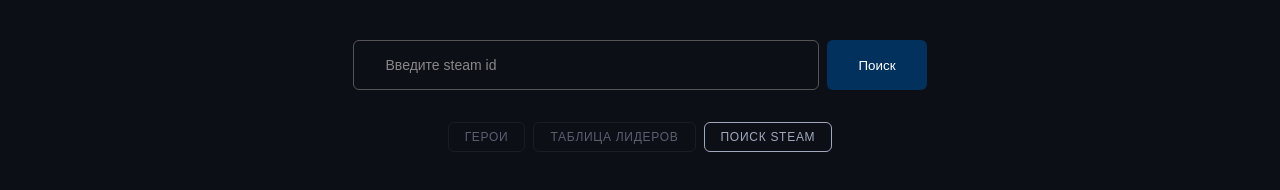
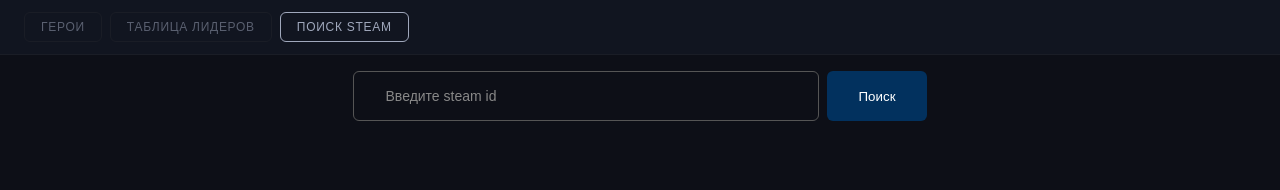
Before and after one commit to ystinlk/deadlock_stats, a plain HTML site: page pages/steam_finder.html in a window 1280 px wide. Drawn offline with Linux system fonts and the light colour scheme.

Commit message:
Fix steam finder page layout and nav position

```diff
--- a/css/main.css
+++ b/css/main.css
@@ -7,11 +7,17 @@
 }
 
 nav {
+    position: sticky;
+    top: 0;
+    z-index: 100;
+    background: #111520;
+    border-bottom: 1px solid #1a1d26;
     display: flex;
     gap: 8px;
-    padding: 12px 16px;
-    max-width: 600px;
-    margin: 0 auto 16px;
+    padding: 12px 24px;
+    width: 100%;
+    box-sizing: border-box;
+    margin-bottom: 16px;
 }
 
 nav a {
--- a/css/steam_finder.css
+++ b/css/steam_finder.css
@@ -68,8 +68,11 @@
     gap: 8px;
 }
 body {
+    padding-top: 0;
+}
+
+.container {
     display: flex;
     flex-direction: column;
     align-items: center;
-    padding-top: 40px;
 }
--- a/pages/steam_finder.html
+++ b/pages/steam_finder.html
@@ -9,21 +9,21 @@
     <title>Steam finder</title>
 </head>
 <body>
-    <div id="input_area">
-    <input type="text" placeholder="Введите steam id" id="input_data">
-    <button id="btn_find">Поиск</button>
-    </div>
     <nav>
         <a href="../index.html">Герои</a>
         <a href="leader-board.html">Таблица лидеров</a>
         <a href="steam_finder.html" class="active">Поиск Steam</a>
     </nav>
+    <div class="container">
+        <div id="input_area">
+            <input type="text" placeholder="Введите steam id" id="input_data">
+            <button id="btn_find">Поиск</button>
+        </div>
         <table>
-            <thead>
-            </thead>
-            <tbody id="search_table">
-            </tbody>
+            <thead></thead>
+            <tbody id="search_table"></tbody>
         </table>
+    </div>
     <script src="../js/steam_finder.js"></script>
 </body>
 </html>
```
Lines whose indentation alone changed are shown as unchanged.
